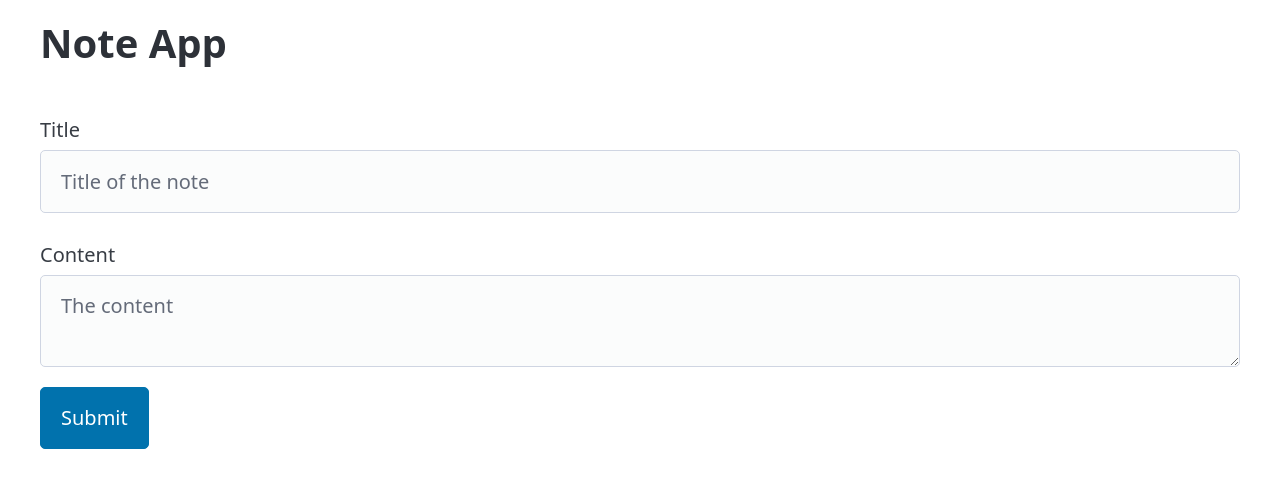
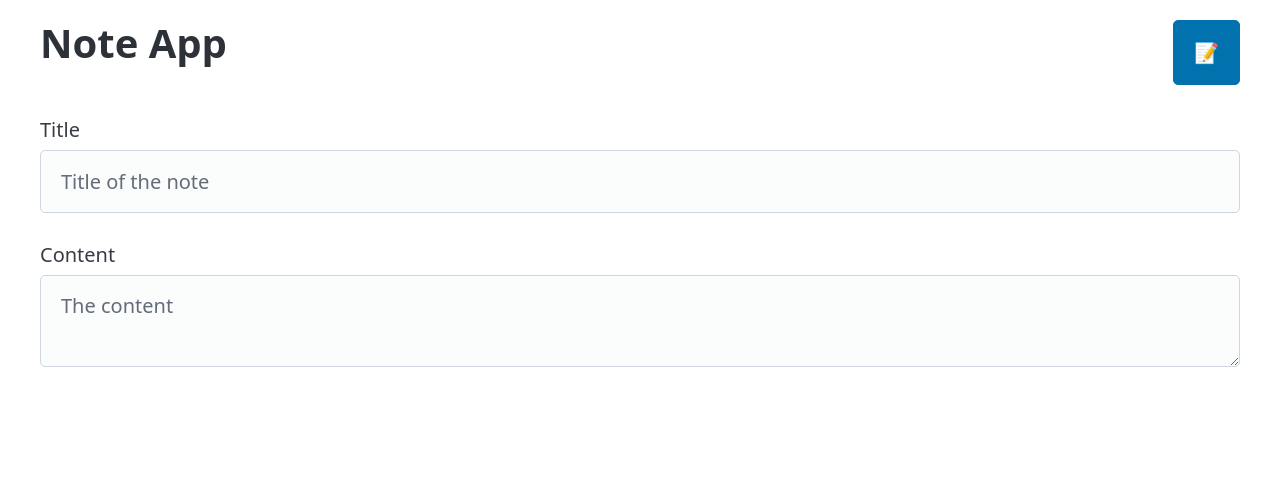
Before and after one commit to thanawat-ake/skooldio-note-app, a React (Vite) app: page / in a window 1280 px wide. Shown: the top 488 px of the page. Built offline with nearby package versions, Linux system fonts and the light colour scheme.

Commit message:
Autoขsave: Remove the submit button

```diff
--- a/src/App.jsx
+++ b/src/App.jsx
@@ -60,7 +60,10 @@ function App() {
 
   return (
     <main className="container">
-      <h1 className="app-title">Note App</h1>
+      <div style={{ display: "flex", justifyContent: "space-between" }}>
+        <h1 className="app-title">Note App</h1>
+        <button style={{ width: "auto" }}>📝</button>
+      </div>
       <div className="note-list">
         {notes.map((note) => {
           return (
@@ -129,12 +132,12 @@ function App() {
           }
         ></textarea>
       </label>
-      <button
+      {/* <button
         onClick={() => {
           // save the title and content to notes
           if (noteData.id) {
             console.log("1");
-            // save to the existing note
+            // update the note
             setNotes(
               notes.map((item) => {
                 if (item.id === noteData.id) {
@@ -145,8 +148,7 @@ function App() {
             );
           } else {
             console.log("2");
-            // add new note to the list
-            // uuid v4
+            // create a new note, uuid v4
             setNotes([...notes, { ...noteData, id: Date.now() }]);
           }
 
@@ -154,7 +156,7 @@ function App() {
         }}
       >
         Submit
-      </button>
+      </button> */}
     </main>
   );
 }
```
